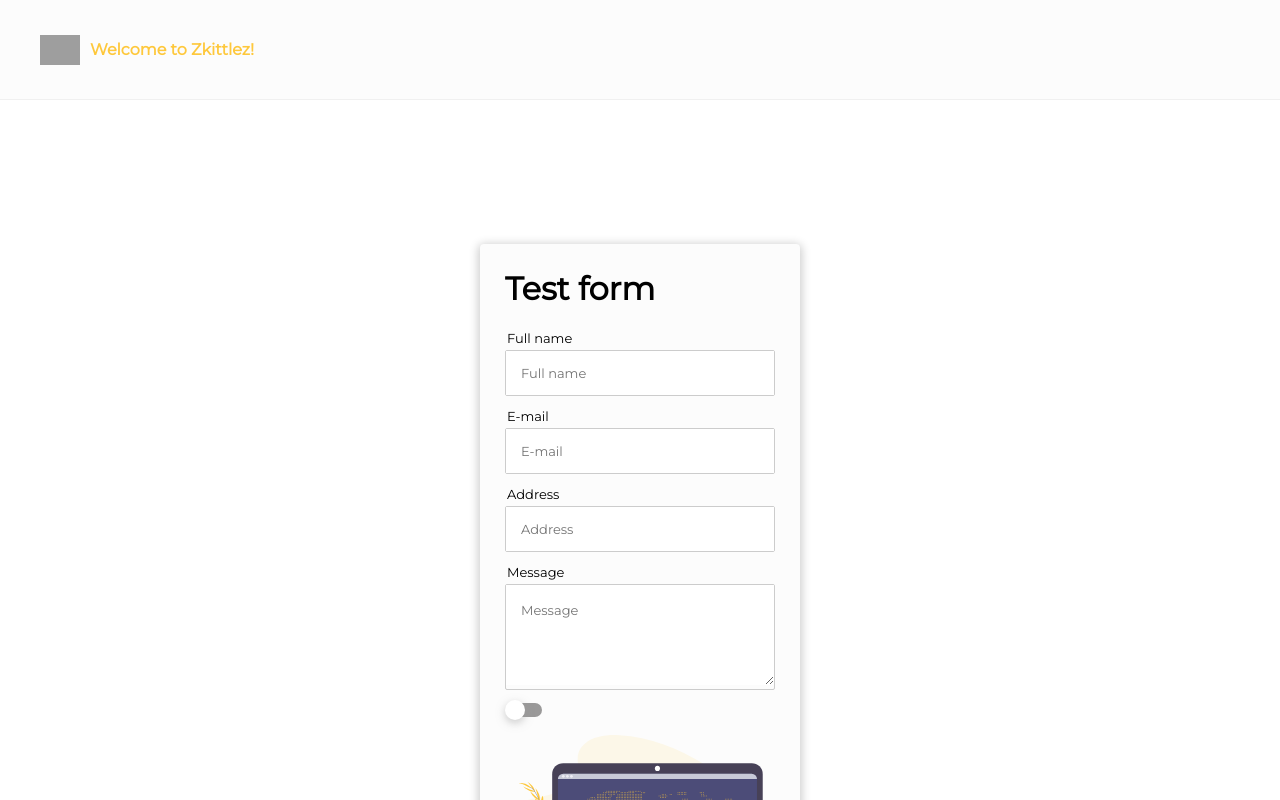
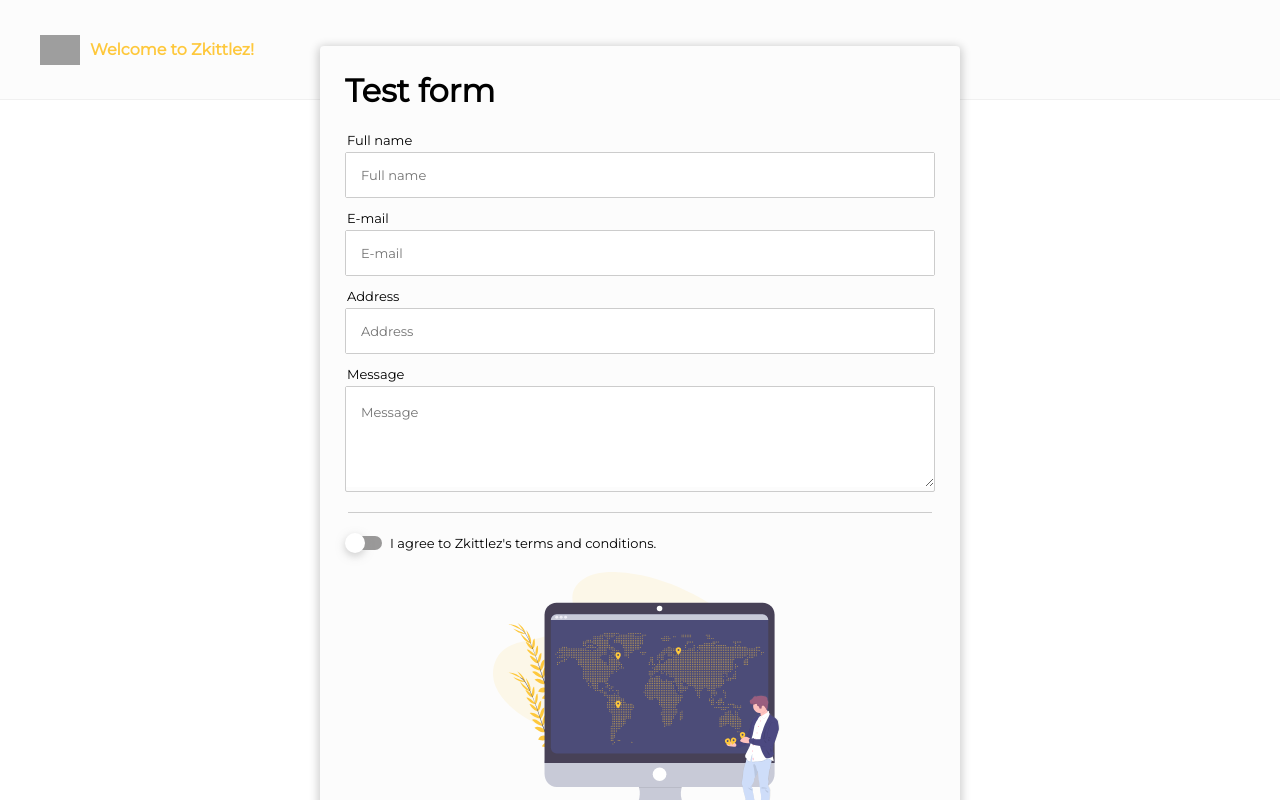
Before and after one commit to kockarevicivan/vue-zkittlez, a Vue app: page / in a window 1280 px wide. Shown: the top 800 px of the page. Built offline with nearby package versions, Linux system fonts and the light colour scheme; grey boxes are pictures that could not be loaded.

Commit message:
Implemented spacers.

```diff
--- a/src/App.vue
+++ b/src/App.vue
@@ -2,7 +2,7 @@
 	<div id="app">
 		<ZHeader />
 		<ZCenter vertical horizontal>
-			<ZQuarter>
+			<ZHalf>
 				<ZCard>
 					<div>
 						<h1>Test form</h1>
@@ -12,21 +12,30 @@
 						<ZInput id="address" placeholder="Address" label="Address" />
 						<ZTextarea id="message" placeholder="Message" label="Message" />
 
-						<ZCheckbox />
+						<ZSpacer line />
 
-						<ZWorld />
+						<ZCheckbox label="I agree to Zkittlez's terms and conditions." />
+
+						<ZCenter horizontal>
+							<ZHalf>
+								<ZWorld />
+							</ZHalf>
+						</ZCenter>
+
+						<ZSpacer />
 
 						<ZButton @click="buttonClick" text="Click me" />
 					</div>
 				</ZCard>
-			</ZQuarter>
+			</ZHalf>
 		</ZCenter>
 	</div>
 </template>
 
 <script>
 import ZCenter from './components/layout/ZCenter.vue';
-import ZQuarter from './components/layout/ZQuarter.vue';
+import ZHalf from './components/layout/ZHalf.vue';
+import ZSpacer from './components/ZSpacer.vue';
 import ZInput from './components/ZInput.vue';
 import ZTextarea from './components/ZTextarea.vue';
 import ZButton from './components/ZButton.vue';
@@ -39,7 +48,8 @@
 	name: 'app',
 	components: {
 		ZCenter,
-		ZQuarter,
+		ZHalf,
+		ZSpacer,
 		ZInput,
 		ZTextarea,
 		ZButton,
@@ -74,6 +84,6 @@
 }
 
 #app {
-	height: 1100px;
+	height: 800px;
 }
 </style>
--- a/src/components/ZCheckbox.vue
+++ b/src/components/ZCheckbox.vue
@@ -1,7 +1,10 @@
 <template>
 	<div class="form-item">
-        <input type="checkbox" id="checkbox" style="display:none"/>
-        <label for="checkbox" class="toggle"><span></span></label>
+		<div class="inline-wrap">
+			<input type="checkbox" id="checkbox" style="display:none"/>
+			<label for="checkbox" class="toggle"><span></span></label>
+		</div>
+		<label v-if="label" class="actual-label" >{{label}}</label>
     </div>
 </template>
 
@@ -20,6 +23,17 @@
     display: block;
     width: 100%;
 	margin-bottom: 15px;
+}
+
+.inline-wrap {
+	display: inline-block;
+}
+
+.actual-label {
+	font-size: 13px;
+	vertical-align: top;
+	line-height: 20px;
+	margin-left: 5px;
 }
 
 .toggle {
--- /dev/null
+++ b/src/components/ZSpacer.vue
@@ -0,0 +1,33 @@
+<template>
+	<hr :style="computedStyle" />
+</template>
+
+<script>
+
+export default {
+    name: 'ZSpacer',
+    props: {
+        line: Boolean
+    },
+    computed: {
+        computedStyle() {
+
+            let styles = `
+                height: 1px;
+                border-top: 1px solid #ccc;
+            `;
+
+            return this.line ? styles : '';
+        }
+    }
+}
+</script>
+
+<style scoped>
+hr {
+    display: block;
+    border: 0;
+    padding: 0;
+    margin: 20px 3px;
+}
+</style>
```
